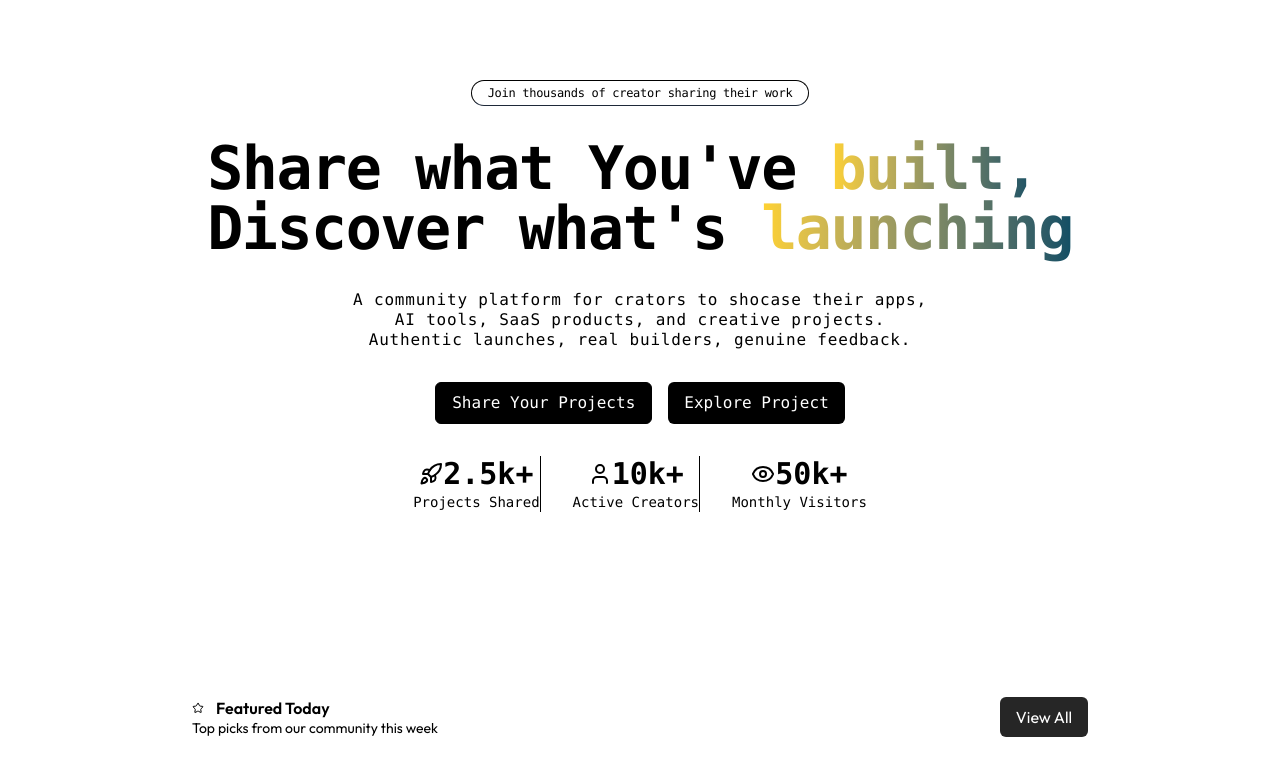
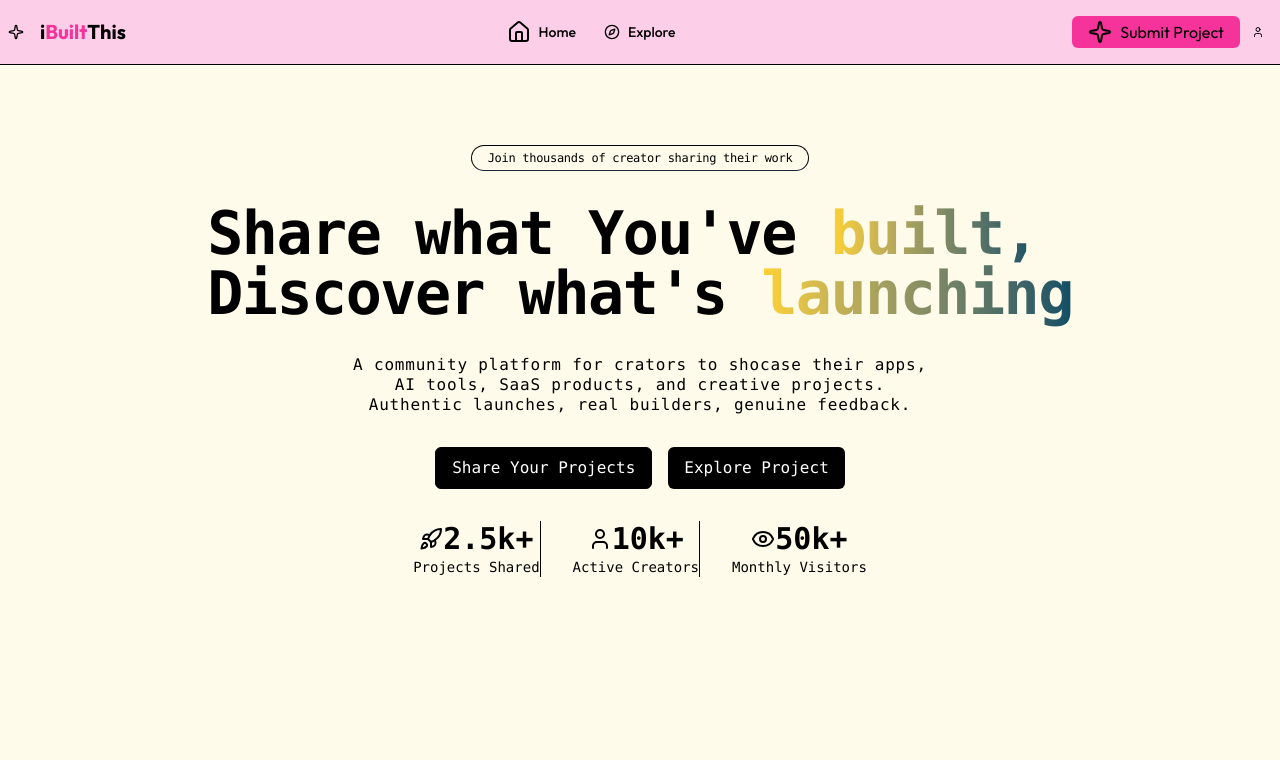
Before and after one commit to zayarazawasthi/ibuilthis, a Next.js app: page / in a window 1280 px wide. Shown: the top 760 px of the page. Built offline with nearby package versions, Linux system fonts and the light colour scheme.

Commit message:
complete Header and footer

```diff
--- /dev/null
+++ b/app/components/common/footer.tsx
@@ -0,0 +1,7 @@
+export default function Footer() {
+    return(
+        <footer className="border-t bg-amber-100 py-12">
+          <div className="flex items-center justify-center">  iBuiltThis Inc. All rights reserved.</div>
+        </footer>
+    )
+}
--- /dev/null
+++ b/app/components/common/header.jsx
@@ -0,0 +1,65 @@
+import { CompassIcon, HomeIcon, SparkleIcon, UserIcon } from "lucide-react";
+import Link from "next/link";
+
+const Logo = () => {
+  return (
+    <Link href="/" className="flex items-center gap-2 group">
+      <div className="size-8 rounded-lg flex justify-center items-center">
+        <SparkleIcon className="size-4 " />
+      </div>
+      <span className="text-xl font-bold">
+        i<span className="text-pink-500">Built</span>This
+      </span>
+    </Link>
+  );
+};
+
+export default function Header() {
+  const isSignedIn = true;
+  return (
+    <header className="sticky top-0 z-50 border-b bg-pink-200 backdrop-blur supports-backdrop-filter:bg-pink-300/60:">
+      <div className="flex h-16 items-center justify-between">
+        <Logo />
+        <nav className="flex items-center gap-1">
+          <Link
+            href="/"
+            className="flex items-center gap-2 px-3 py-2 text-sm font-medium"
+          >
+            <HomeIcon className="size=4" /> <span>Home</span>
+          </Link>
+          <Link
+            href="/explore"
+            className="flex items-center gap-2 px-3 py-2 text-sm font-medium"
+          >
+            <CompassIcon className="size-4" /> <span>Explore</span>
+          </Link>
+        </nav>
+        <div className="flex items-center gap-3 p-4 ">
+          {isSignedIn ? (
+            <>
+              <button className="bg-pink-500 px-4 py-1  rounded-md ">
+                <Link className="flex items-center gap-2" href="/submit">
+                  <SparkleIcon /> <span>Submit Project</span>
+                </Link>
+              </button>
+              {/*Clerk user */}
+              <button>
+                <UserIcon size={12} />
+              </button>
+            </>
+          ) : (
+            <>
+              {" "}
+              <button className="bg-pink-500 px-4 py-1 rounded-md cursor-pointer">
+                Sign In
+              </button>
+              <button className="bg-pink-500 px-4 py-1 rounded-md cursor-pointer">
+                Sign Up
+              </button>
+            </>
+          )}
+        </div>
+      </div>
+    </header>
+  );
+}
--- a/app/layout.tsx
+++ b/app/layout.tsx
@@ -1,22 +1,24 @@
 import type { Metadata } from "next";
 import { Outfit } from "next/font/google";
 import "./globals.css";
-
-const outfit = Outfit({subsets:["latin"]});
-
+import Header from "./components/common/header"
+import Footer from "./components/common/footer"
+const outfit = Outfit({ subsets: ["latin"] });
 
 export const metadata: Metadata = {
   title: "iBuiltThis - Share Your Creations, Discover New Launches",
-  description: "A community platform for creators to showcase their apps, AI tools, SaaS products, and creative projects. Authentic launches, real builders, genuine feedback.",
+  description:
+    "A community platform for creators to showcase their apps, AI tools, SaaS products, and creative projects. Authentic launches, real builders, genuine feedback.",
 };
 
 export default function RootLayout({ children }: LayoutProps<"/">) {
   return (
-    <html
-      lang="en"
-      className={`${outfit.className} h-full antialiased`}
-    >
-      <body className="min-h-full flex flex-col">{children}</body>
+    <html lang="en" className={`${outfit.className} h-full antialiased`}>
+      <body className="min-h-full flex flex-col">
+        <Header />
+        {children}
+        <Footer />
+      </body>
     </html>
   );
 }
--- a/app/page.tsx
+++ b/app/page.tsx
@@ -6,10 +6,10 @@
 
 export default function Home() {
   return (
-    <>
+    <div className="bg-amber-50">
     <HeroSection />
     <FeaturedProducts />
     <RecentlyLaunchedProducts />
-    </>
+    </div>
   );
 }
```
